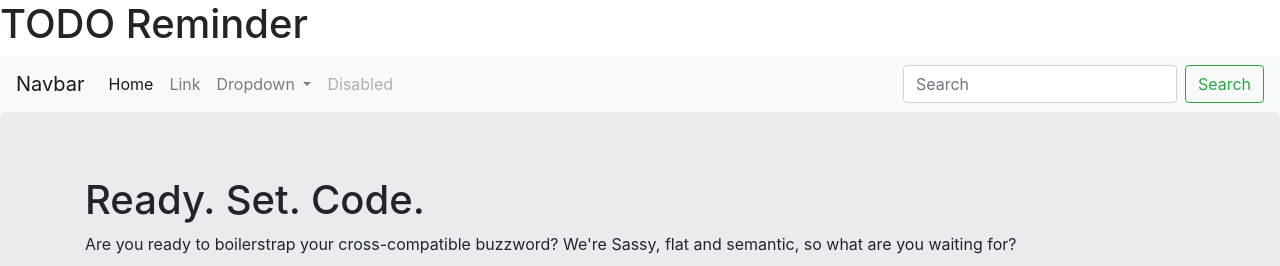
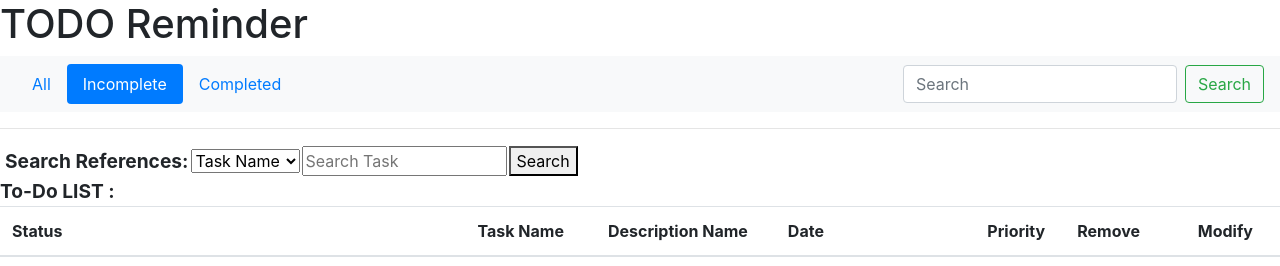
Before and after one commit to abdulm-shk/TodoApp, a Flask app: page / in a window 1280 px wide. Shown: the top 266 px of the page. Run offline with Flask 2, Linux system fonts and the light colour scheme; a database or web service that is not in the repository returns one stand-in record (values such as "Sample title"); some libraries are stand-ins or nearby versions.

Commit message:
UI Changes

```diff
--- a/app.py
+++ b/app.py
@@ -92,5 +92,13 @@
 
     return render_template('searchlist.html', todos=todos_l, t=title, h=heading)
 
+@app.route("/search2", methods=['GET'])
+def search2():
+    key = request.values.get("key")
+    todos_l = todos.find({"$or": [{"desc":{'$regex': key}},{"name":{'$regex': key}}]})
+
+    return render_template('searchlist.html', todos=todos_l, t=title, h=heading)
+
+
 if __name__ == "__main__":
     app.run()
--- a/templates/index.html
+++ b/templates/index.html
@@ -16,56 +16,8 @@
 <body>
     <h1>{{ h }}</h1>
     <nav class="navbar navbar-expand-lg navbar-light bg-light">
-            <a class="navbar-brand" href="#">Navbar</a>
-            <button class="navbar-toggler" type="button" data-toggle="collapse" data-target="#navbarSupportedContent" aria-controls="navbarSupportedContent" aria-expanded="false" aria-label="Toggle navigation">
-              <span class="navbar-toggler-icon"></span>
-            </button>
-
         <div class="collapse navbar-collapse" id="navbarSupportedContent">
-              <ul class="navbar-nav mr-auto">
-                <li class="nav-item active">
-                  <a class="nav-link" href="#">Home <span class="sr-only">(current)</span></a>
-                </li>
-                <li class="nav-item">
-                  <a class="nav-link" href="#">Link</a>
-                </li>
-                <li class="nav-item dropdown">
-                  <a class="nav-link dropdown-toggle" href="#" id="navbarDropdown" role="button" data-toggle="dropdown" aria-haspopup="true" aria-expanded="false">
-                    Dropdown
-                  </a>
-                  <div class="dropdown-menu" aria-labelledby="navbarDropdown">
-                    <a class="dropdown-item" href="#">Action</a>
-                    <a class="dropdown-item" href="#">Another action</a>
-                    <div class="dropdown-divider"></div>
-                    <a class="dropdown-item" href="#">Something else here</a>
-                  </div>
-                </li>
-                <li class="nav-item">
-                  <a class="nav-link disabled" href="#">Disabled</a>
-                </li>
-              </ul>
-              <form class="form-inline my-2 my-lg-0">
-                <input class="form-control mr-sm-2" type="search" placeholder="Search" aria-label="Search">
-                <button class="btn btn-outline-success my-2 my-sm-0" type="submit">Search</button>
-              </form>
-            </div>
-          </nav>
-    <div class="jumbotron">
-            <div class="container">
-              <h1>Ready. Set. Code.</h1>
-              <p>
-                Are you ready to boilerstrap your cross-compatible buzzword? We're Sassy, flat and semantic,
-                so what are you waiting for?
-              </p>
-              <br />
-              <p>
-                <a class="btn btn-primary btn-lg" href="#" role="button">Download Free Trial »</a>
-                <a class="btn btn-primary btn-lg" href="#" role="button">Learn more »</a>
-              </p>
-            </div>
-          </div>
-
-          <ul class="nav nav-pills">
+        <ul class="nav nav-pills mr-auto">
             <li class="nav-item">
               <a class="nav-link {{a1}}" href="/list">All</a>
             </li>
```
Also changed, not shown: other parts of templates/index.html (+20 -13 lines), templates/searchlist.html (+15 -11 lines). Lines whose indentation alone changed are shown as unchanged.
